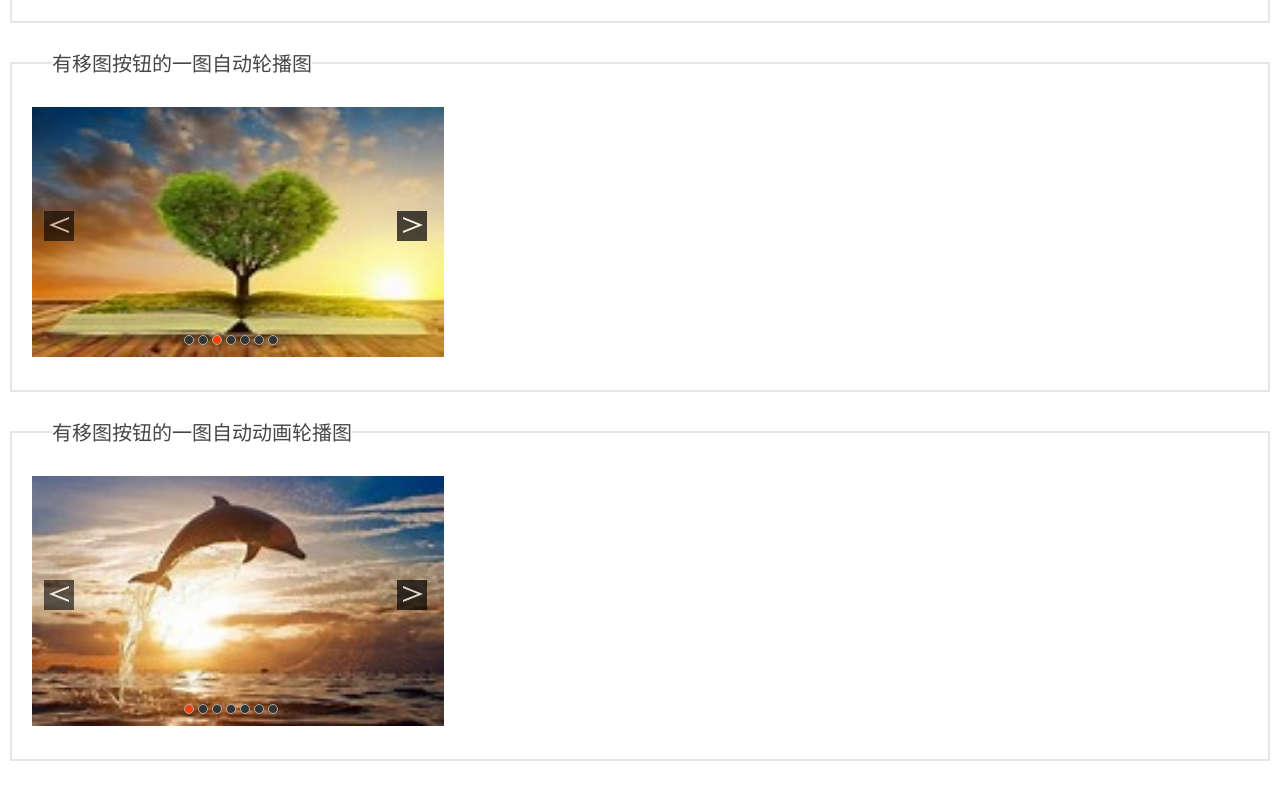
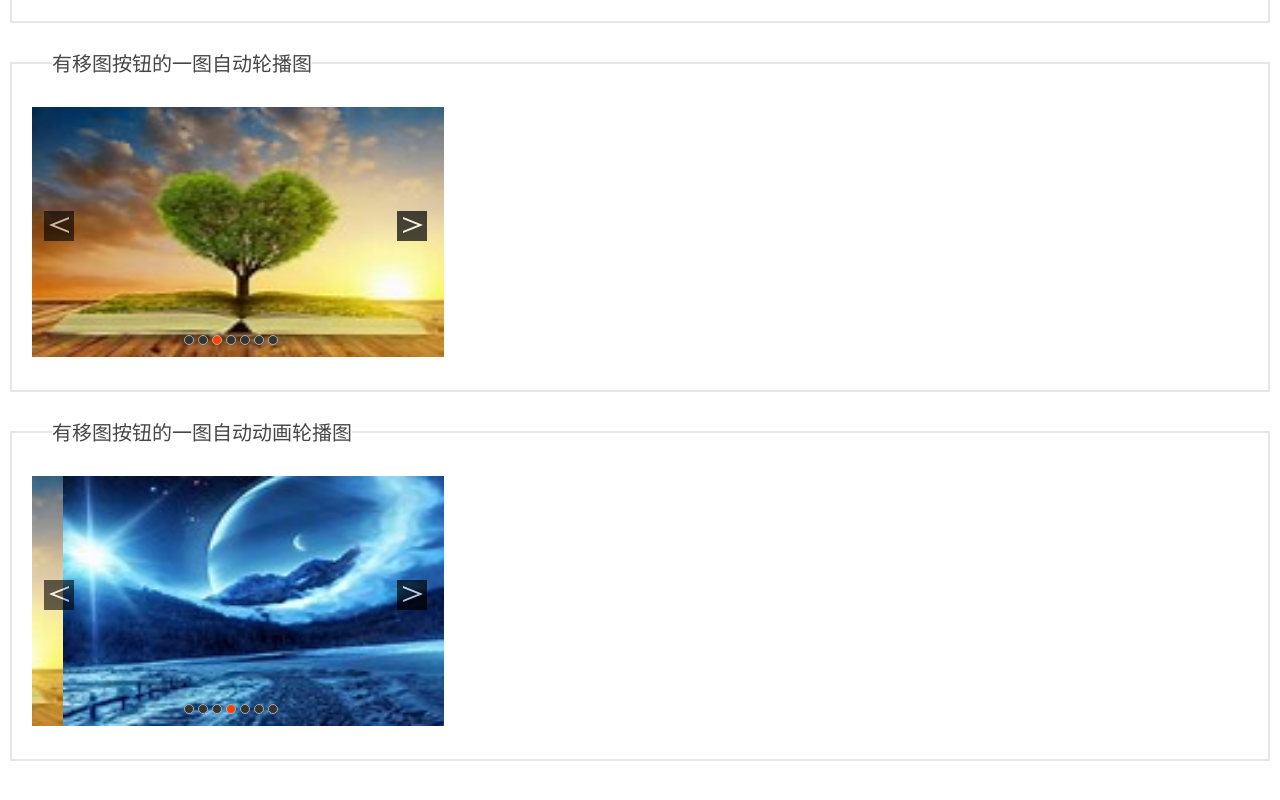
Before and after one commit to czm1290433700/my_vue_cli, a Vue app: page /pcPage/slideShow in a window 1280 px wide. Shown: the part 402-1202 px from the top of the page. Built offline with nearby package versions, Linux system fonts and the light colour scheme.

Commit message:
add slideShow4 component

```diff
--- a/src/components/slideShow4.vue
+++ b/src/components/slideShow4.vue
@@ -38,8 +38,9 @@ export default {
                 require("@/assets/images/pic6.jpg"),
                 require("@/assets/images/pic7.jpg")
             ],
-            index: 1,
-            moveWidth: 0
+            index: 1, // 当前显示图片序号
+            moveWidth: 0, // 移动距离
+            timer: new Function()
         }
     },
     mounted: function(){
@@ -55,26 +56,30 @@ export default {
          * 自动轮播
          */
         autoplay: function(){
-
+            let _this = this;
+            _this.timer = setInterval(function(){
+                _this.moveRight();
+            }, 1500)
         },
         /**
          * 暂停自动轮播
          */
         pauseAutoplay: function(){
-
+            clearInterval(this.timer);
         },
         /**
          * 向左移动
          */
         moveLeft: function(){
             let _this = this;
+            _this.index--;
             setTimeout(function(){
-                tools.removeClass(_this.$refs.options.children[_this.index-- - 1], "active");
+                tools.removeClass(_this.$refs.options.children[(_this.index + 1) - 1], "active");
             }, 300)
-            if(this.index == 0){
+            if(this.index == -1){
                 this.index = this.imageList.length - 2;
                 setTimeout(function(){
-                    _this.$refs.slidePics.style.transform = "translate3d(" + -412 * this.index + "px, 0, 0)";
+                    _this.$refs.slidePics.style.transform = "translate3d(" + -412 * _this.index + "px, 0, 0)";
                 }, 300)
                 this.$refs.slidePics.style.transitionDuration = "0s";
             }else{
@@ -82,7 +87,11 @@ export default {
                 this.$refs.slidePics.style.transitionDuration = "0.3s";
             }
             setTimeout(function(){
-                tools.addClass(_this.$refs.options.children[_this.index - 1], "active");
+                if(_this.index != 0){
+                    tools.addClass(_this.$refs.options.children[_this.index - 1], "active");
+                }else{
+                    tools.addClass(_this.$refs.options.children[6], "active");
+                }
             }, 300)
         },
         /**
@@ -90,14 +99,19 @@ export default {
          */
         moveRight: function(){
             let _this = this;
+            _this.index++;
             setTimeout(function(){
-                tools.removeClass(_this.$refs.options.children[_this.index++ - 1], "active");
+                if(_this.index != 1){
+                    tools.removeClass(_this.$refs.options.children[(_this.index - 1) - 1], "active");
+                }else{
+                    tools.removeClass(_this.$refs.options.children[6], "active");
+                }
             }, 300)
             if(this.index == this.imageList.length - 1){
                 this.index = 1;
                 //因为动画作了300毫秒，为了看不出来这里也定时300ms再执行
                 setTimeout(function(){
-                    _this.$refs.slidePics.style.transform = "translate3d(" + -412 * this.index + "px, 0, 0)";
+                    _this.$refs.slidePics.style.transform = "translate3d(" + -412 * _this.index + "px, 0, 0)";
                 }, 300)
                 this.$refs.slidePics.style.transitionDuration = "0s";
             }else{
--- a/src/style/slideshow/slide4.css
+++ b/src/style/slideshow/slide4.css
@@ -11,7 +11,7 @@
 }
 
 #slide .slide-body ul{
-    width: 2884px;
+    width: 3708px;
     position: absolute;
     transform: translate3d(-412px, 0, 0);
     transition-delay: 0.3s;
```
